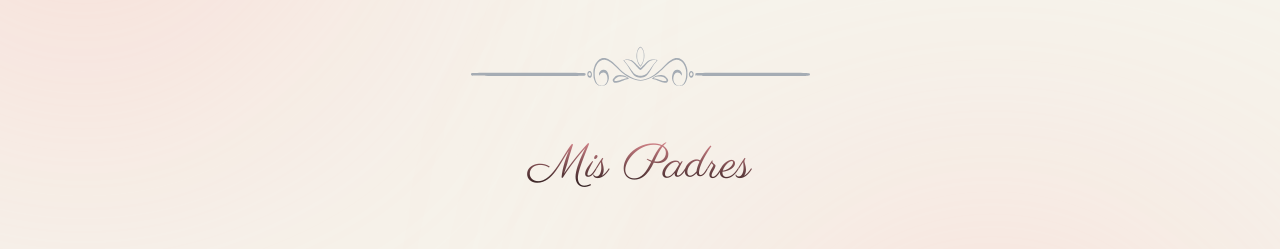
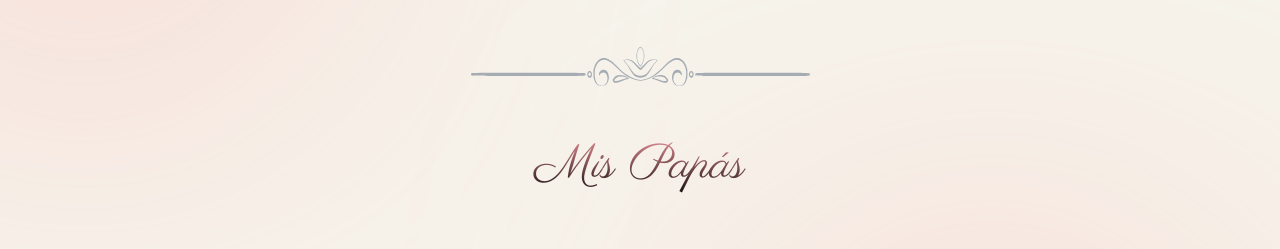
Before and after one commit to Astra-exe/astro-landing-xv, an Astro site: page /invitacion in a window 1280 px wide. Shown: the part 1260-1509 px from the top of the page. Built offline with nearby package versions, Linux system fonts and the light colour scheme; Astro itself is replaced by a stand-in of ours; a web font is replaced by a local one; what tailwindcss-animated, taos would draw is missing.

Commit message:
Update People.astro
Changed "Mis padres" to "Mis papás"

```diff
--- a/src/components/People.astro
+++ b/src/components/People.astro
@@ -10,7 +10,7 @@ import Queen from '@/components/icons/Queen.astro'
     class='gradient-title col-span-2 mb-1 font-parisienne text-4xl leading-[50px] lg:leading-[70px] lg:text-5xl delay-[100ms] duration-[300ms] taos:scale-[0.6] taos:opacity-0'
     data-taos-offset='100'
   >
-    Mis Padres
+    Mis Papás
   </h3>
   <article
     class='text-sm sm:text-base lg:text-lg font-medium delay-[200ms] duration-[400ms] taos:[transform:translate3d(200px,200px,0)] taos:opacity-0'
```
